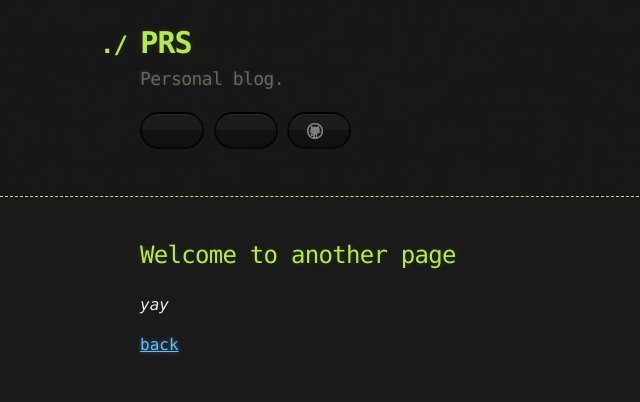
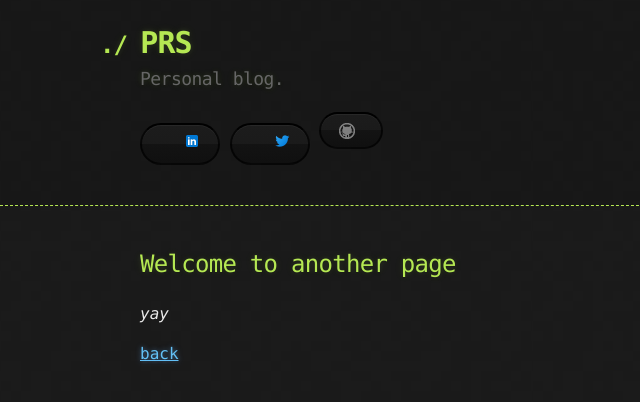
Before and after one commit to PabloRS/page404.github.io, a Jekyll site: the page built from another-page.md, in a window 1280 px wide. Shown: the top 402 px of the page, without its empty margins (0-640 px from the left). Built offline with Jekyll 4.4.1, drawn with Linux system fonts in a browser that asks for light colours.

Commit message:
add icons

```diff
--- a/_layouts/default.html
+++ b/_layouts/default.html
@@ -20,8 +20,8 @@
         <h2>{{ site.description | default: site.github.project_tagline }}</h2>
 
         <section id="downloads">
-          <a href="https://www.linkedin.com/in/pablo-ramirez-solorzano-1959a634/" target="_blank" class="btn btn-linkedin"><span class="icon"></span></a>
-          <a href="https://twitter.com/PabloRS1989" target="_blank" class="btn btn-twitter"><span class="icon"></span></a>
+          <a href="https://www.linkedin.com/in/pablo-ramirez-solorzano-1959a634/" target="_blank" class="btn btn-linkedin"><span class="icon"></span><img src="assets/images/in.png"></a>
+          <a href="https://twitter.com/PabloRS1989" target="_blank" class="btn btn-twitter"><span class="icon"></span><img src="assets/images/twitter.png"></a>
           <a href="https://github.com/PabloRS" target="_blank" class="btn btn-github"><span class="icon"></span></a>
         </section>
       </div>
```
Also changed, not shown: 2 other files.
